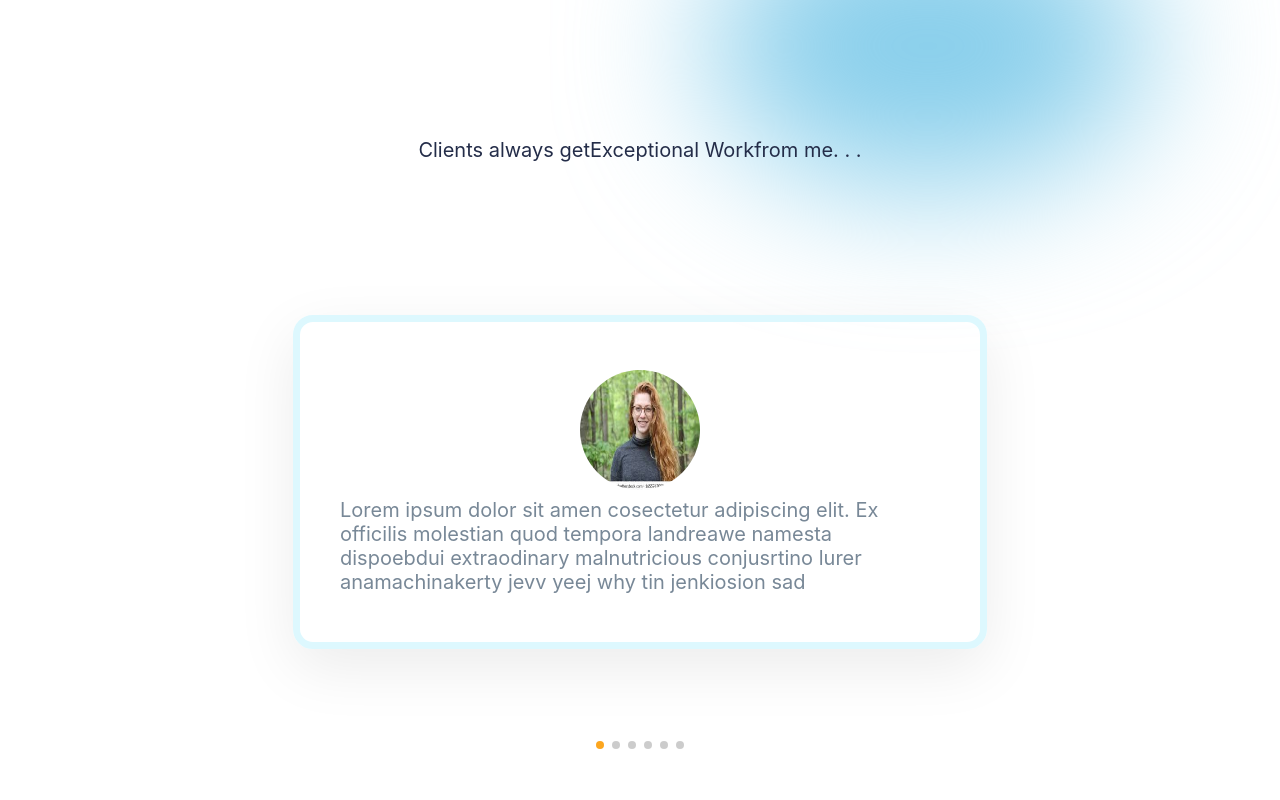
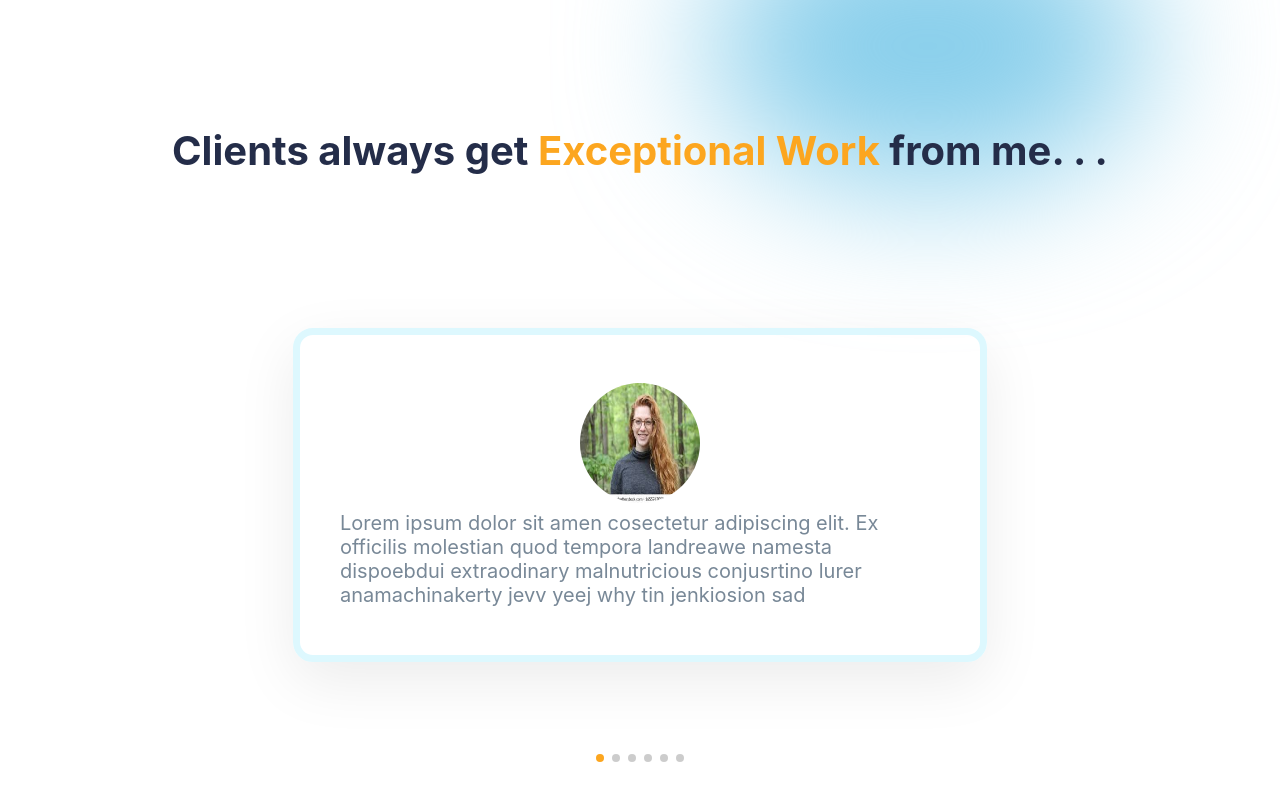
Before and after one commit to Godwinchinkwe/portfolio, a React (Create React App) app: page / in a window 1280 px wide. Shown: the part 3696-4496 px from the top of the page. Built offline with nearby package versions, Linux system fonts and the light colour scheme.

Commit message:
gmail form

```diff
--- a/package.json
+++ b/package.json
@@ -3,6 +3,7 @@
   "version": "0.1.0",
   "private": true,
   "dependencies": {
+    "@emailjs/browser": "^4.1.0",
     "@testing-library/jest-dom": "^5.17.0",
     "@testing-library/react": "^13.4.0",
     "@testing-library/user-event": "^13.5.0",
--- a/src/Components/Contact/Contact.js
+++ b/src/Components/Contact/Contact.js
@@ -1,39 +1,34 @@
-// import React, { useContext, useRef, useState } from "react";
-import React from "react";
+import React, { useRef, useState } from 'react';
+import emailjs from '@emailjs/browser';
 import "./Contact.css";
-// import emailjs from "@emailjs/browser";
-// import emailjs from '@emailjs/browser'
-// import { themeContext } from "../../Context";
+
 const Contact = () => {
-  // const theme = useContext(themeContext);
-  // const darkMode = theme.state.darkMode;
-  // const form = useRef();
-  // const [done, setDone] = useState(false)
-  // const sendEmail = (e) => {
-  //   e.preventDefault();
+  const form = useRef();
 
-  //   emailjs
-  //     .sendForm(
-  //       "service_2mu5xtl",
-  //       "template_m5udu2c",
-  //       form.current,
-  //       "VLwg1ltOWvnCYAiK_"
-  //     )
-  //     .then(
-  //       (result) => {
-  //         console.log(result.text);
-  //         setDone(true);
-  //         form.reset();
-  //       },
-  //       (error) => {
-  //         console.log(error.text);
-  //       }
-  //     );
-  // };
+  const [ done, setDone] = useState(false)
+
+  const sendEmail = (e) => {
+    e.preventDefault();
+
+    emailjs
+      .sendForm('service_37vibr2', 'template_9pbffde', form.current, {
+        publicKey: 'qAnAsVahlFfnpPoMR',
+      })
+      .then(
+        () => {
+          console.log('SUCCESS!');
+          setDone(true);
+        },
+
+        (error) => {
+          console.log('FAILED...', error.text);
+        },
+      );
+  };
+
 
   return (
     <div className="contact-form" id="contact">
-      {/* left side copy and paste from work section */}
       <div className="w-left">
         <div className="awesome">
           {/* darkMode */}
@@ -46,14 +41,14 @@
           ></div>
         </div>
       </div>
-      {/* right side form */}
+
       <div className="c-right">
-        <form>
-          <input type="text" name="user_name" className="user"  placeholder="Name"/>
-          <input type="email" name="user_email" className="user" placeholder="Email"/>
-          <textarea name="message" className="user" placeholder="Message"/>
+        <form ref={form} onSubmit={sendEmail}>
+          <input type="text" name="user_name" className="user" required placeholder="Name"/>
+          <input type="email" name="user_email" className="user" required placeholder="Email"/>
+          <textarea name="message" className="user" required placeholder="Message"/>
           <input type="submit" value="Send" className="button"/>
-          {/* <span>{done && "Thanks for Contacting me"}</span> */}
+          <span>{done && "Thanks for Contacting Us"}</span>
           <div
             className="blur c-blur1"
             style={{ background: "var(--purple)" }}
--- a/src/Components/Testimonials/Testimonials.css
+++ b/src/Components/Testimonials/Testimonials.css
@@ -1,5 +1,5 @@
 .t-wrapper{
-    padding:  0 3rem 0 3rem;;
+    padding:  0 3rem 0 3rem;
     height: 100vh;
     display: flex;
     align-items: center;
@@ -10,14 +10,28 @@
     position: relative;
 }
 .t-heading{
-    align-self: start;
+    align-self: flex-start;
 }
 .t-heading>*{
     font-size: 2rem;
     font-weight: bold;
 }
-.t-heading span:nth-of-type(2){
+.t-heading span:nth-of-type(1){
+    /* color: var(--orange); */
+    color: var(--black);
+    font-size: 2rem;
+    font-weight: bold;
+}
+.testy1{
+    color: var(--black);
+    font-size: 2rem;
+    font-weight: bold;
+}
+
+.testy{
     color: var(--orange);
+    font-size: 2rem;
+    font-weight: bold;
 }
 
 .t-blur1{
--- a/src/Components/Testimonials/Testimonials.js
+++ b/src/Components/Testimonials/Testimonials.js
@@ -55,9 +55,9 @@
   return (
     <div className='t-wrapper'>
         <div className='t-header'>
-            <span>Clients always get</span>
-            <span>Exceptional Work</span>
-            <span>from me. . .</span>
+            <span className='testy1' >Clients always get</span>
+            <span className='testy'> Exceptional Work</span>
+            <span className='testy1'> from me. . .</span>
             <div className='blur t-blurl' style={{background: "var(--purplr)"}}></div>
             <div className='blur t-blurl' style={{background: "skyblue"}}></div>
         </div>
```
Also changed, not shown: 1 other file (tests, documents, lock files or other folders).
